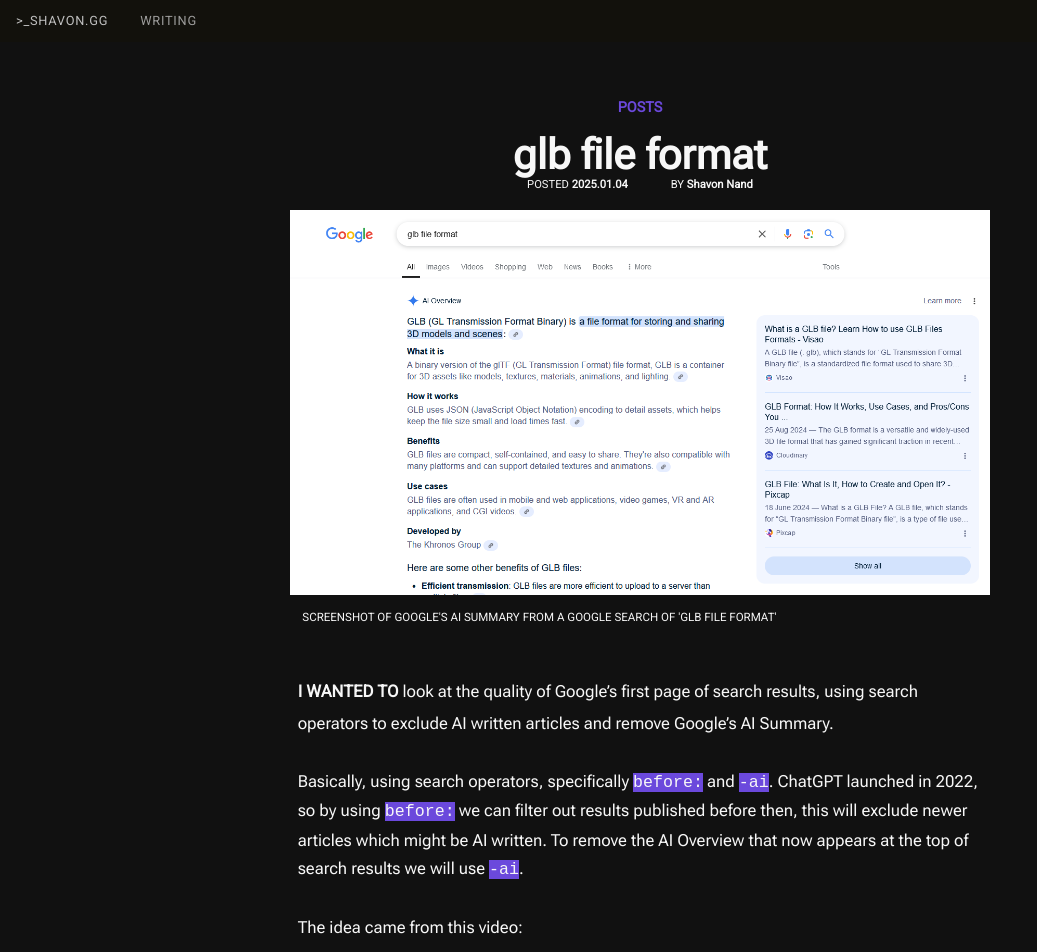
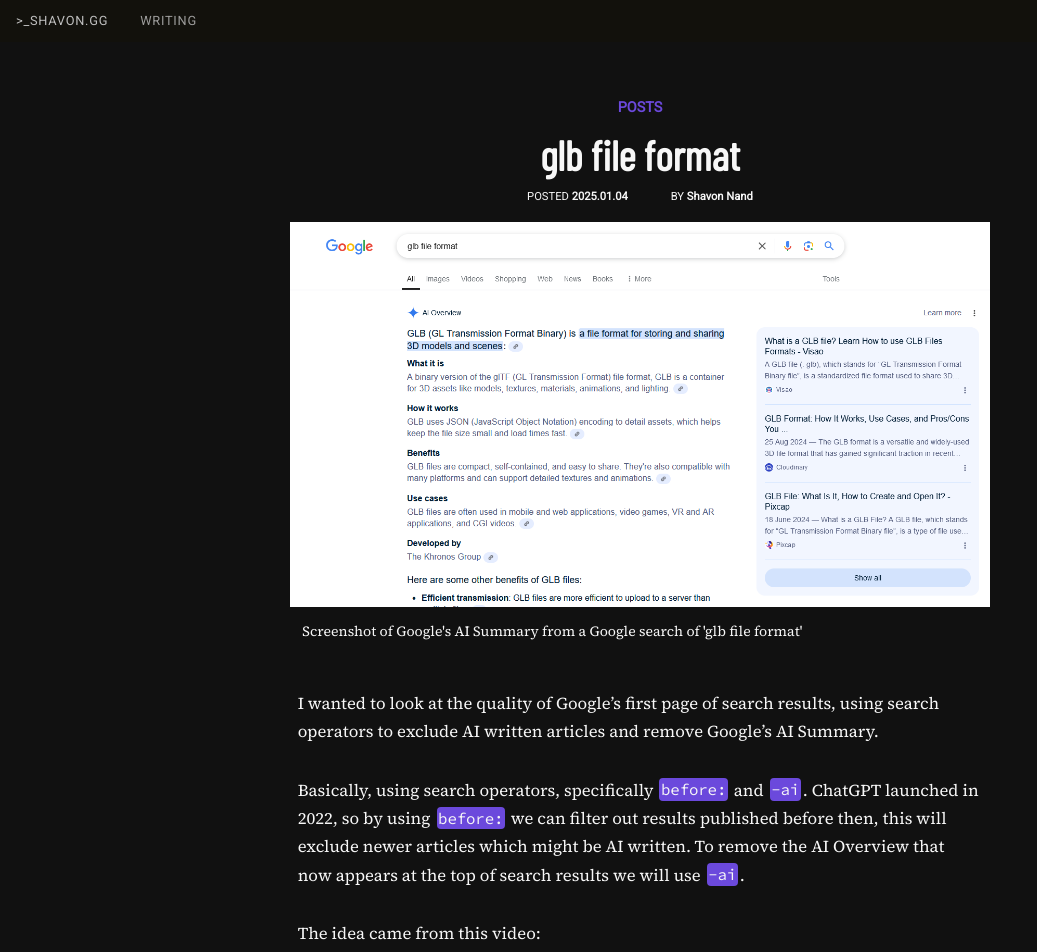
Before and after one commit to snand5/snand5.github.io, a Jekyll site: the page built from _posts/2025-01-04-glb_file_format.md, in a window 1280 px wide. Shown: the top 952 px of the page, without its empty margins (0-1037 px from the left). Built offline with Jekyll 4.4.1, drawn with Linux system fonts in a browser that asks for light colours; some of the changed text lies outside the part shown.

Commit message:
slight display changes

```diff
--- a/_layouts/default.html
+++ b/_layouts/default.html
@@ -1,4 +1,4 @@
-<!doctype html>
+<!DOCTYPE html>
 <html lang="en-AU" dir="ltr">
   <head>
     <meta charset="UTF-8" />
@@ -7,8 +7,10 @@
     <title>{{ page.title }}</title>
 
     <meta name="author" content="{{ page.author }}">
-    <link rel="stylesheet" href="https://fonts.googleapis.com/css?family=Roboto+Flex">
+    <link rel="stylesheet" href="https://fonts.googleapis.com/css?family=Barlow+Condensed">
+    <link rel="stylesheet" href="https://fonts.googleapis.com/css?family=Source+Serif+4">
     <link rel="stylesheet" href="https://fonts.googleapis.com/css?family=Roboto">
+    <link rel="stylesheet" href="https://fonts.googleapis.com/css?family=Source+Code+Pro">
     <link rel="stylesheet" type="text/css" href="/assets/css/styles.css" />
 
     <link rel="apple-touch-icon" sizes="180x180" href="/assets/favicon/apple-touch-icon.png">
--- a/_posts/2025-01-04-glb_file_format.md
+++ b/_posts/2025-01-04-glb_file_format.md
@@ -7,7 +7,7 @@
 caption: "Screenshot of Google's AI Summary from a Google search of 'glb file format'"
 ---
 
-**I wanted to** look at the quality of Google's first page of search results, using search operators to exclude AI written articles and remove Google's AI Summary.
+I wanted to look at the quality of Google's first page of search results, using search operators to exclude AI written articles and remove Google's AI Summary.
 
 Basically, using search operators, specifically `before:` and `-ai`. ChatGPT launched in 2022, so by using `before:` we can filter out results published before then, this will exclude newer articles which might be AI written. To remove the AI Overview that now appears at the top of search results we will use `-ai`.
 
--- a/_sass/_reset.scss
+++ b/_sass/_reset.scss
@@ -40,9 +40,6 @@
 
 /* Set core body defaults */
 body {
-  font-family: var(--font-body);
-  font-size: var(--base-font-size);
-  line-height: var(--font-content-line-height);
   text-rendering: optimizeSpeed;
 }
 
--- a/_sass/_vars.scss
+++ b/_sass/_vars.scss
@@ -1,7 +1,7 @@
 // _variables.scss
 
 // General
-$font-family: "Roboto", sans-serif;
+$font-family: var(--font-sans);
 $base-font-size: .8rem;
 $base-line-height: 165%;
 $base-color: #F7F7F7;
@@ -14,6 +14,9 @@
 $font-size-large: clamp(1.1rem, 1.1rem + ((0.1rem - 0.2rem) * 0.342), 2.7rem);
 $font-size-x-large: clamp(1.3rem, 1.3rem + ((0.1rem - 0.2rem) * 0.342), 3rem);
 $font-size-heading: clamp(1.8rem, 1.8rem + ((0.1rem - 0.2rem) * 0.342), 4.2rem);
+$font-size-h1: clamp(3rem, 3rem + ((0.1rem - 0.2rem) * 0.342), 7rem);
+$font-size-h2: clamp(2.4rem, 2.4rem + ((0.1rem - 0.2rem) * 0.342), 5.5rem);
+
 
 // Grid
 $grid-gutter: 10px;
@@ -34,7 +37,6 @@
 $error-color: #6B49DC;
 
 // Typography
-$heading-font-family: 'Roboto Flex', sans-serif;
 $heading-font-size: 1.6rem;
 $heading-font-style: italic;
 $heading-line-height: 1.3;
@@ -42,3 +44,10 @@
 // Media Queries
 $desktop-breakpoint: 1100px;
 $large-desktop-breakpoint: 1700px;
+
+
+
+$font-display: "Barlow Condensed",-apple-system,BlinkMacSystemFont,"Segoe UI","Roboto","Oxygen","Ubuntu","Cantarell","Fira Sans","Droid Sans","Helvetica Neue",sans-serif;
+$font-serif: "Source Serif 4",Georgia,Times,serif;
+$font-sans: "Roboto",-apple-system,BlinkMacSystemFont,"Segoe UI","Oxygen","Ubuntu","Cantarell","Fira Sans","Droid Sans","Helvetica Neue",sans-serif;
+$font-mono: "Source Code Pro",Menlo,Consolas,Monaco,"Liberation Mono","Lucida Console",monospace;
--- a/_sass/main.scss
+++ b/_sass/main.scss
@@ -7,16 +7,6 @@
 *:before {
     box-sizing: inherit;
 }
-
-::-moz-selection { /* Code for Firefox */
-    color: white;
-    background: #3E2C70;
-  }
-
-  ::selection {
-    color: white;
-    background: #3E2C70;
-  }
 
 html {
     box-sizing: border-box;
@@ -30,7 +20,7 @@
 body, html {
     width: 100%;
     height: 100%;
-    font-family: $font-family;
+    font-family: $font-sans;
     font-size: $base-font-size;
     font-weight: 400;
     line-height: $base-line-height;
@@ -130,9 +120,8 @@
     h2 {
         display: block;
         margin: .5rem 0;
-        font-family: $heading-font-family;
+        font-family: $font-display;
         font-size: clamp(1.5rem, calc(1.5rem + ((1vw - 0.2rem) * 0.685)), 2rem);
-        // font-style: $heading-font-style;
         line-height: $heading-line-height;
         &::after {
             content: '';
@@ -179,7 +168,7 @@
 
 /* Article Header */
 .article-header-heading {
-    font-family: $heading-font-family;
+    font-family: $font-display;
     font-weight: 800;
     line-height: 2.5rem;
     font-stretch: 120%;
@@ -211,6 +200,7 @@
 }
 
 .article-header-metadata {
+    margin-top: 12px;
     li {
         display: inline-block;
         text-align: center;
@@ -346,28 +336,30 @@
         font: inherit;
     }
 
-    .content > p:first-child strong {
-        text-transform: uppercase;
-        line-height: 36px;
-        letter-spacing: 0;
-        font-family: $font-family;
-    }
-
     article p {
         font-size: $font-size-large;
         font-weight: 400;
         line-height: $base-line-height;
-        font-family:$heading-font-family;
+        font-family:$font-serif;
         @media (min-width: 750px) {
             font-size: $font-size-x-large;
             line-height: 170%;
         }
     }
     article h2{
-        font-size: $font-size-heading;
-        letter-spacing: -0.5px;
+        font-size: $font-size-h1;
+        letter-spacing: -.02em;
         line-height: 2.75rem;
-        font-weight: 400;
+        font-family:$font-display;
+        font-weight: 500;
+        color: $base-color;
+    }
+    article h3{
+        font-size: $font-size-h2;
+        letter-spacing: -.02em;
+        line-height: 2.75rem;
+        font-family:$font-display;
+        font-weight: 500;
         color: $base-color;
     }
     iframe {
@@ -378,6 +370,16 @@
     }
     code {
         background-color: $focus-color;
+        font-family: $font-mono;
+        border-radius: .25em;
+        font-size: .95em;
+        font-weight: 400;
+        line-height: 1em;
+        padding: .08em .1em;
+        vertical-align: baseline;
+        margin: 0 2px;
+        white-space: break-spaces;
+        letter-spacing: -.01em;
     }
     a {
         color:$link-color;
@@ -402,13 +404,13 @@
     line-height: 1.5;
     margin-top: clamp(0.5rem, 0.72rem + 0.01rem * 0.72 + 0.33rem, 1rem);
     margin-bottom: 1em;
-    font-size: $font-size-medium;
+    font-size: $font-size-large;
     margin-left: auto;
     margin-right: auto;
     padding-right: clamp(1rem, 1rem + ((0.01rem - 0.48rem) * 1.923), 2rem);
     padding-left: clamp(1rem, 1rem + ((0.01rem - 0.48rem) * 1.923), 2rem);
     p{
-      font-size: $font-size-medium;
+      font-size: $font-size-large;
       margin-bottom:0;
     }
   }
@@ -416,6 +418,5 @@
 
 .caption, .credit{
   margin: 0;
-  font-family: $font-family;
-  text-transform:uppercase;
+  font-family: $font-serif;
 }
```
Also changed, not shown: other parts of _posts/2025-01-04-glb_file_format.md (+4 -0 lines), index.html (+19 -18 lines), 5 other files.
